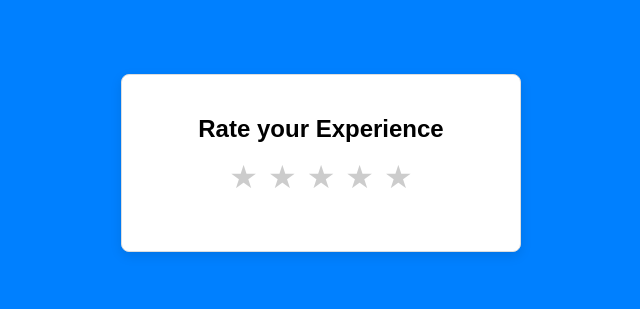
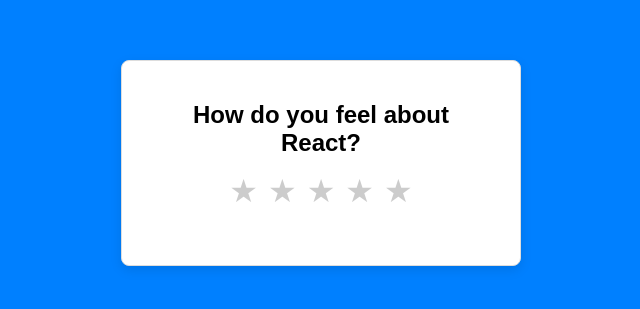
Before and after one commit to SudheeshTD/Rating-UI, a React app: page / in a window 1280 px wide. Shown: the part 237-546 px from the top of the page, without its empty margins (319-959 px from the left). Built offline with nearby package versions, Linux system fonts and the light colour scheme; the HTML template or start-up script is replaced by a standard one.

Commit message:
Added Props and styles for customisation

```diff
--- a/src/App.jsx
+++ b/src/App.jsx
@@ -3,7 +3,17 @@
 const App = () => {
   return (
     <div>
-      <Rating />
+      <Rating
+        heading="How do you feel about React? "
+        color="red"
+        feedbackMessages={[
+          "Hate it",
+          "Dislike it",
+          "Meh",
+          "Like it",
+          "Love it",
+        ]}
+      />
     </div>
   );
 };
--- a/src/components/Rating.jsx
+++ b/src/components/Rating.jsx
@@ -1,16 +1,32 @@
-const Rating = () => {
+import { useState } from "react";
+
+const Rating = ({
+  heading = "Rate your Experience?",
+  color = "gold",
+  feedbackMessages = ["Terrible", "Poor", "Fair", "Good", "Excellent"],
+}) => {
   const stars = Array.from({ length: 5 }, (_, i) => i + 1);
+  const [rating, setRating] = useState(0);
+  const [hover, setHover] = useState(0);
 
   return (
     <div className="rating-container">
-      <h2>Rate your Experience</h2>
+      <h2>{heading}</h2>
       <div className="stars">
         {stars.map((star) => (
-          <span key={star} className="star">
+          <span
+            onClick={() => setRating(star)}
+            onMouseEnter={() => setHover(star)}
+            onMouseLeave={() => setHover(0)}
+            key={star}
+            className="star"
+            style={{ color: star <= (hover || rating) ? color : "#ccc" }}
+          >
             {"\u2605"}
           </span>
         ))}
       </div>
+      {rating > 0 && <p className="feedback">{feedbackMessages[rating - 1]}</p>}
     </div>
   );
 };
```
